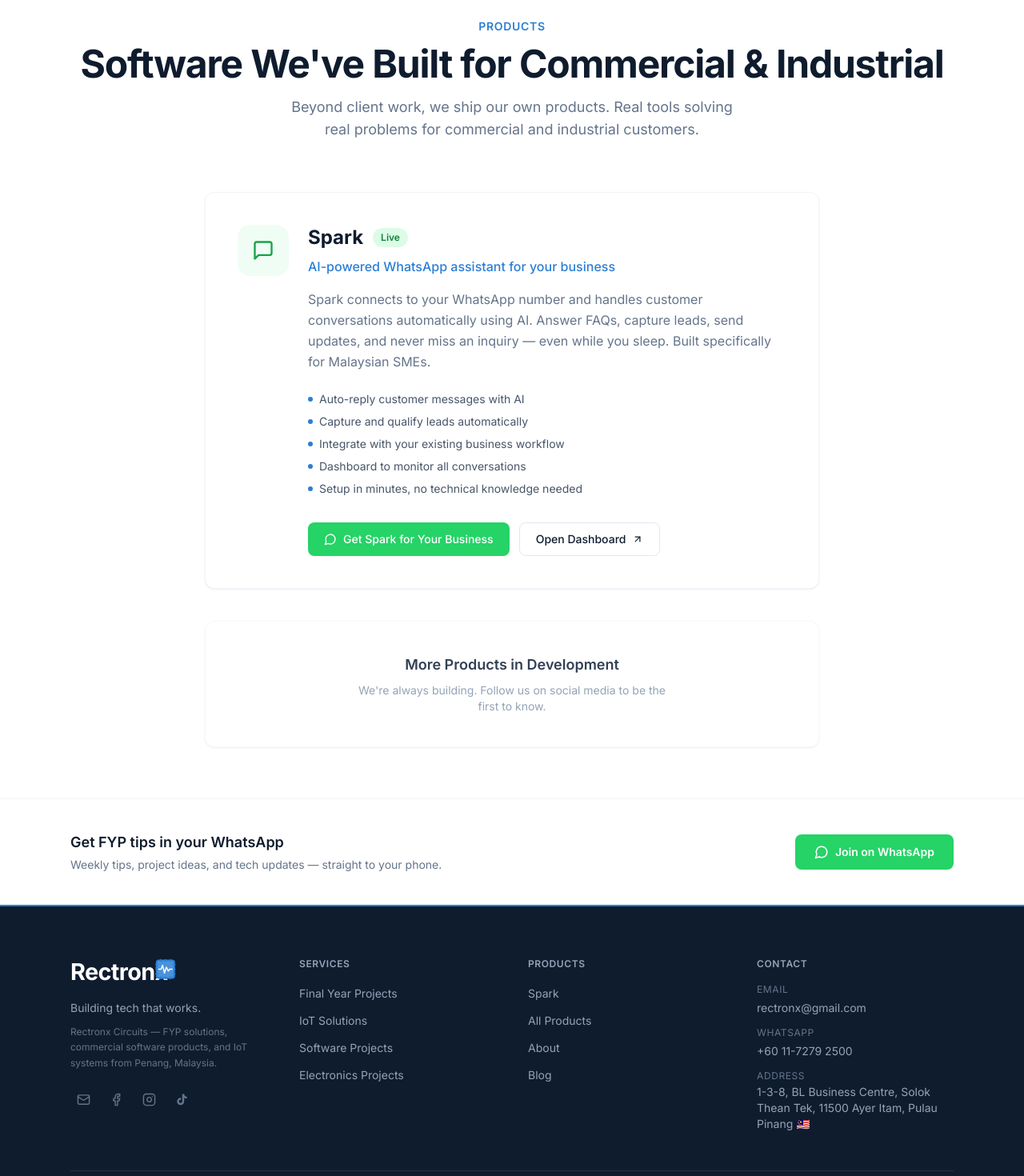
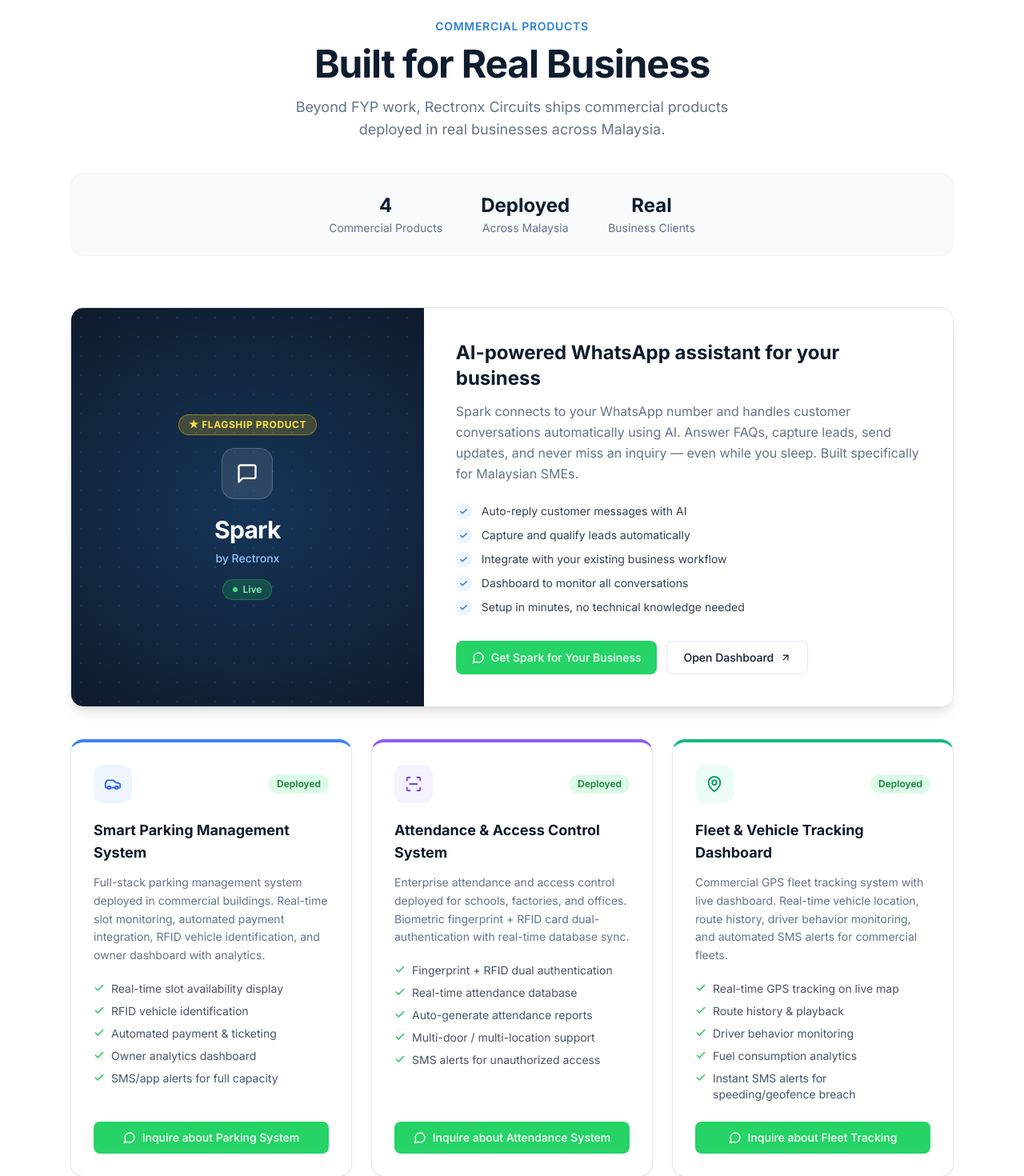
Before and after one commit to mahesh020795/rectronx-website, a Next.js app: page /products in a window 1280 px wide. Shown: the part 140-1610 px from the top of the page at 80% size. Built offline with nearby package versions, Linux system fonts and the light colour scheme.

Commit message:
feat: 4 commercial products, Engineering & Technology Company branding, stats labels

```diff
--- a/app/page.tsx
+++ b/app/page.tsx
@@ -2,9 +2,9 @@
 import Hero from "@/components/home/Hero";
 
 export const metadata: Metadata = {
-  title: "Rectronx Circuits — Penang's FYP Projects & Engineering Studio",
+  title: "Rectronx Circuits — Penang's FYP Projects & Engineering & Technology Company",
   description:
-    "Custom Final Year Projects in IoT, Arduino, ESP32, Raspberry Pi & Software. Penang's trusted engineering studio. Free quote via WhatsApp. Projek Akhir Tahun Malaysia.",
+    "Custom Final Year Projects in IoT, Arduino, ESP32, Raspberry Pi & Software. Penang's trusted engineering & technology company. Free quote via WhatsApp. Projek Akhir Tahun Malaysia.",
 };
 import Services from "@/components/home/Services";
 import Products from "@/components/home/Products";
--- a/app/products/page.tsx
+++ b/app/products/page.tsx
@@ -1,49 +1,151 @@
 import { Metadata } from "next";
-import { MessageSquare, ArrowUpRight } from "lucide-react";
+import { MessageSquare, ArrowUpRight, Car, ScanLine, MapPin, Check } from "lucide-react";
 import WhatsAppButton from "@/components/WhatsAppButton";
 
 export const metadata: Metadata = {
-  title: "Software Products | Spark WhatsApp AI — Rectronx Circuits",
+  title: "Commercial Products | Rectronx Circuits",
   description:
-    "Commercial and industrial software products built by Rectronx Circuits — Spark AI WhatsApp assistant and more.",
+    "4 commercial products deployed across Malaysia by Rectronx Circuits — Spark AI WhatsApp assistant, Smart Parking, Attendance & Access Control, and Fleet Tracking.",
 };
+
+const otherProducts = [
+  {
+    id: "parking",
+    icon: Car,
+    badge: "Deployed",
+    color: "blue",
+    iconBg: "bg-blue-50",
+    iconColor: "text-blue-600",
+    borderColor: "border-t-blue-500",
+    badgeBg: "bg-green-100 text-green-700",
+    title: "Smart Parking Management System",
+    description:
+      "Full-stack parking management system deployed in commercial buildings. Real-time slot monitoring, automated payment integration, RFID vehicle identification, and owner dashboard with analytics.",
+    features: [
+      "Real-time slot availability display",
+      "RFID vehicle identification",
+      "Automated payment & ticketing",
+      "Owner analytics dashboard",
+      "SMS/app alerts for full capacity",
+    ],
+    whatsappMsg: "Hi Rectronx! I'd like to inquire about the Smart Parking Management System.",
+    whatsappLabel: "Inquire about Parking System",
+  },
+  {
+    id: "attendance",
+    icon: ScanLine,
+    badge: "Deployed",
+    color: "violet",
+    iconBg: "bg-violet-50",
+    iconColor: "text-violet-600",
+    borderColor: "border-t-violet-500",
+    badgeBg: "bg-green-100 text-green-700",
+    title: "Attendance & Access Control System",
+    description:
+      "Enterprise attendance and access control deployed for schools, factories, and offices. Biometric fingerprint + RFID card dual-authentication with real-time database sync.",
+    features: [
+      "Fingerprint + RFID dual authentication",
+      "Real-time attendance database",
+      "Auto-generate attendance reports",
+      "Multi-door / multi-location support",
+      "SMS alerts for unauthorized access",
+    ],
+    whatsappMsg: "Hi Rectronx! I'd like to inquire about the Attendance & Access Control System.",
+    whatsappLabel: "Inquire about Attendance System",
+  },
+  {
+    id: "fleet",
+    icon: MapPin,
+    badge: "Deployed",
+    color: "emerald",
+    iconBg: "bg-emerald-50",
+    iconColor: "text-emerald-600",
+    borderColor: "border-t-emerald-500",
+    badgeBg: "bg-green-100 text-green-700",
+    title: "Fleet & Vehicle Tracking Dashboard",
+    description:
+      "Commercial GPS fleet tracking system with live dashboard. Real-time vehicle location, route history, driver behavior monitoring, and automated SMS alerts for commercial fleets.",
+    features: [
+      "Real-time GPS tracking on live map",
+      "Route history & playback",
+      "Driver behavior monitoring",
+      "Fuel consumption analytics",
+      "Instant SMS alerts for speeding/geofence breach",
+    ],
+    whatsappMsg: "Hi Rectronx! I'd like to inquire about the Fleet & Vehicle Tracking Dashboard.",
+    whatsappLabel: "Inquire about Fleet Tracking",
+  },
+];
 
 export default function ProductsPage() {
   return (
     <div className="pt-24">
       <div className="max-w-6xl mx-auto px-4 sm:px-6 py-16">
-        <div className="text-center mb-16">
-          <span className="section-label">Products</span>
+
+        {/* Header */}
+        <div className="text-center mb-10">
+          <span className="section-label">Commercial Products</span>
           <h1 className="mt-3 text-5xl font-bold text-brand-navy tracking-tight">
-            Software We&apos;ve Built for Commercial &amp; Industrial
+            Built for Real Business
           </h1>
           <p className="mt-4 text-slate-500 max-w-xl mx-auto text-lg">
-            Beyond client work, we ship our own products. Real tools solving real problems for commercial and industrial customers.
+            Beyond FYP work, Rectronx Circuits ships commercial products deployed in real businesses across Malaysia.
           </p>
         </div>
 
-        <div id="spark" className="card p-10 max-w-3xl mx-auto">
-          <div className="flex items-start gap-6">
-            <div className="w-16 h-16 rounded-2xl bg-green-50 flex items-center justify-center shrink-0">
-              <MessageSquare size={28} className="text-green-600" />
+        {/* Stats bar */}
+        <div className="flex flex-col sm:flex-row items-center justify-center gap-6 sm:gap-12 mb-16 py-6 bg-slate-50 rounded-2xl border border-slate-100">
+          {[
+            { value: "4", label: "Commercial Products" },
+            { value: "Deployed", label: "Across Malaysia" },
+            { value: "Real", label: "Business Clients" },
+          ].map((s) => (
+            <div key={s.label} className="text-center">
+              <div className="text-2xl font-bold text-brand-navy">{s.value}</div>
+              <div className="text-sm text-slate-500 mt-0.5">{s.label}</div>
             </div>
-            <div className="flex-1">
-              <div className="flex items-center gap-3 mb-2">
-                <h2 className="text-2xl font-bold text-brand-navy">Spark</h2>
-                <span className="text-xs font-semibold bg-green-100 text-green-700 px-2.5 py-1 rounded-full">
+          ))}
+        </div>
+
+        {/* FLAGSHIP — Spark (full width, premium) */}
+        <div id="spark" className="mb-10">
+          <div className="rounded-2xl overflow-hidden border border-slate-200 shadow-lg flex flex-col md:flex-row min-h-0">
+            {/* Left navy panel */}
+            <div
+              className="relative w-full md:w-2/5 bg-brand-navy flex flex-col items-center justify-center py-10 px-8 overflow-hidden"
+              style={{
+                backgroundImage:
+                  "radial-gradient(circle, rgba(43,127,212,0.18) 1px, transparent 1px)",
+                backgroundSize: "24px 24px",
+              }}
+            >
+              <div className="absolute inset-0 bg-[radial-gradient(ellipse_80%_60%_at_50%_50%,rgba(43,127,212,0.25),transparent)]" />
+              <div className="relative flex flex-col items-center text-center">
+                {/* Flagship badge */}
+                <div className="mb-4 inline-flex items-center gap-1.5 bg-yellow-400/20 border border-yellow-400/40 text-yellow-300 text-xs font-bold px-3 py-1 rounded-full uppercase tracking-wider">
+                  ★ Flagship Product
+                </div>
+                <div className="w-16 h-16 rounded-2xl bg-white/10 border border-white/20 flex items-center justify-center mb-5">
+                  <MessageSquare size={28} className="text-white" />
+                </div>
+                <div className="text-3xl font-bold text-white tracking-tight">Spark</div>
+                <div className="mt-2 text-blue-300 text-sm font-medium">by Rectronx</div>
+                <div className="mt-4 inline-flex items-center gap-1.5 bg-green-500/20 border border-green-400/30 text-green-300 text-xs font-semibold px-3 py-1 rounded-full">
+                  <span className="w-1.5 h-1.5 rounded-full bg-green-400" />
                   Live
-                </span>
+                </div>
               </div>
-              <p className="text-brand-blue font-medium mb-4">
+            </div>
+
+            {/* Right content panel */}
+            <div className="w-full md:w-3/5 bg-white p-8 md:p-10 flex flex-col justify-center">
+              <h2 className="text-2xl font-bold text-brand-navy">
                 AI-powered WhatsApp assistant for your business
+              </h2>
+              <p className="mt-3 text-slate-500 leading-relaxed">
+                Spark connects to your WhatsApp number and handles customer conversations automatically using AI. Answer FAQs, capture leads, send updates, and never miss an inquiry — even while you sleep. Built specifically for Malaysian SMEs.
               </p>
-              <p className="text-slate-500 leading-relaxed mb-6">
-                Spark connects to your WhatsApp number and handles customer
-                conversations automatically using AI. Answer FAQs, capture
-                leads, send updates, and never miss an inquiry — even while
-                you sleep. Built specifically for Malaysian SMEs.
-              </p>
-              <ul className="space-y-2 mb-8">
+              <ul className="mt-6 space-y-2.5">
                 {[
                   "Auto-reply customer messages with AI",
                   "Capture and qualify leads automatically",
@@ -51,13 +153,15 @@
                   "Dashboard to monitor all conversations",
                   "Setup in minutes, no technical knowledge needed",
                 ].map((f) => (
-                  <li key={f} className="flex items-center gap-2 text-sm text-slate-600">
-                    <span className="w-1.5 h-1.5 rounded-full bg-brand-blue shrink-0" />
+                  <li key={f} className="flex items-center gap-3 text-sm text-slate-700">
+                    <span className="w-5 h-5 rounded-full bg-brand-blue-light flex items-center justify-center shrink-0">
+                      <Check size={11} className="text-brand-blue" strokeWidth={3} />
+                    </span>
                     {f}
                   </li>
                 ))}
               </ul>
-              <div className="flex flex-wrap gap-3">
+              <div className="mt-8 flex flex-wrap gap-3">
                 <WhatsAppButton
                   label="Get Spark for Your Business"
                   message="Hi! I'm interested in Spark for my business. Can you tell me more?"
@@ -75,12 +179,53 @@
           </div>
         </div>
 
-        <div className="mt-10 card p-10 max-w-3xl mx-auto text-center border-dashed">
-          <h3 className="text-lg font-semibold text-slate-700">More Products in Development</h3>
-          <p className="text-slate-400 text-sm mt-2 max-w-sm mx-auto">
-            We&apos;re always building. Follow us on social media to be the first to know.
-          </p>
+        {/* 3-product grid */}
+        <div className="grid grid-cols-1 md:grid-cols-3 gap-6">
+          {otherProducts.map((product) => {
+            const Icon = product.icon;
+            return (
+              <div
+                key={product.id}
+                id={product.id}
+                className={`rounded-2xl border border-slate-200 shadow-sm hover:shadow-md transition-shadow flex flex-col overflow-hidden border-t-4 ${product.borderColor}`}
+              >
+                <div className="p-7 flex flex-col flex-1">
+                  {/* Icon + badge row */}
+                  <div className="flex items-center justify-between mb-5">
+                    <div className={`w-12 h-12 rounded-xl ${product.iconBg} flex items-center justify-center`}>
+                      <Icon size={22} className={product.iconColor} />
+                    </div>
+                    <span className={`text-xs font-semibold px-2.5 py-1 rounded-full ${product.badgeBg}`}>
+                      {product.badge}
+                    </span>
+                  </div>
+
+                  {/* Title + description */}
+                  <h3 className="text-lg font-bold text-brand-navy mb-3">{product.title}</h3>
+                  <p className="text-sm text-slate-500 leading-relaxed mb-5">{product.description}</p>
+
+                  {/* Features */}
+                  <ul className="space-y-2 mb-6 flex-1">
+                    {product.features.map((f) => (
+                      <li key={f} className="flex items-start gap-2 text-sm text-slate-600">
+                        <Check size={14} className="text-green-500 shrink-0 mt-0.5" strokeWidth={2.5} />
+                        {f}
+                      </li>
+                    ))}
+                  </ul>
+
+                  {/* CTA */}
+                  <WhatsAppButton
+                    label={product.whatsappLabel}
+                    message={product.whatsappMsg}
+                    className="w-full justify-center text-sm"
+                  />
+                </div>
+              </div>
+            );
+          })}
         </div>
+
       </div>
     </div>
   );
--- a/components/Footer.tsx
+++ b/components/Footer.tsx
@@ -61,7 +61,7 @@
                 Building tech that works.
               </p>
               <p className="text-slate-500 text-xs mt-2 leading-relaxed">
-                Rectronx Circuits — FYP solutions, commercial software products, and IoT systems from Penang, Malaysia.
+                Rectronx Circuits — Malaysia&apos;s Engineering &amp; Technology Company. FYP solutions, commercial software, and IoT systems from Penang.
               </p>
 
               {/* Social icons */}
--- a/components/home/Hero.tsx
+++ b/components/home/Hero.tsx
@@ -8,7 +8,7 @@
 
 const stats = [
   { value: "400+", label: "Projects Delivered" },
-  { value: "500+", label: "Happy Students" },
+  { value: "500+", label: "Project Titles Available" },
   { value: "8", label: "Years Active" },
   { value: "12", label: "Commercial Products Built" },
 ];
--- a/components/home/Products.tsx
+++ b/components/home/Products.tsx
@@ -1,14 +1,54 @@
 "use client";
 
 import { motion } from "framer-motion";
-import { MessageSquare, Check, ArrowUpRight } from "lucide-react";
+import { MessageSquare, Car, ScanLine, MapPin, ArrowUpRight } from "lucide-react";
 import Link from "next/link";
 
-const sparkFeatures = [
-  "Automated WhatsApp responses 24/7",
-  "Lead capture & CRM integration",
-  "FAQ handling & smart routing",
-  "Built for Malaysian SMEs",
+const products = [
+  {
+    icon: MessageSquare,
+    name: "Spark",
+    tagline: "AI WhatsApp Assistant",
+    description: "Automate customer conversations for Malaysian SMEs.",
+    badge: "Live",
+    badgeColor: "bg-green-100 text-green-700",
+    iconBg: "bg-green-50",
+    iconColor: "text-green-600",
+    href: "/products#spark",
+  },
+  {
+    icon: Car,
+    name: "Smart Parking System",
+    tagline: "Commercial Building Solution",
+    description: "Real-time slot monitoring & RFID payment integration.",
+    badge: "Deployed",
+    badgeColor: "bg-blue-100 text-blue-700",
+    iconBg: "bg-blue-50",
+    iconColor: "text-blue-600",
+    href: "/products#parking",
+  },
+  {
+    icon: ScanLine,
+    name: "Attendance & Access Control",
+    tagline: "Schools, Factories & Offices",
+    description: "Biometric fingerprint + RFID dual-authentication system.",
+    badge: "Deployed",
+    badgeColor: "bg-violet-100 text-violet-700",
+    iconBg: "bg-violet-50",
+    iconColor: "text-violet-600",
+    href: "/products#attendance",
+  },
+  {
+    icon: MapPin,
+    name: "Fleet Tracking Dashboard",
+    tagline: "GPS Fleet Management",
+    description: "Live GPS tracking, route history & driver behavior monitoring.",
+    badge: "Deployed",
+    badgeColor: "bg-emerald-100 text-emerald-700",
+    iconBg: "bg-emerald-50",
+    iconColor: "text-emerald-600",
+    href: "/products#fleet",
+  },
 ];
 
 export default function Products() {
@@ -18,110 +58,53 @@
         {/* Header */}
         <div className="flex flex-col sm:flex-row sm:items-end justify-between mb-14 gap-4">
           <div>
-            <span className="section-label">Our Products</span>
+            <span className="section-label">Commercial Products</span>
             <h2 className="mt-3 text-4xl font-bold text-brand-navy tracking-tight">
-              Software We&apos;ve Built
+              Built for Real Business
             </h2>
             <p className="mt-4 text-slate-500 max-w-xl">
-              Beyond client work, we ship our own products. Real tools solving
-              real problems.
+              4 products deployed across Malaysia for real businesses.
             </p>
           </div>
           <Link href="/products" className="btn-secondary shrink-0">
-            All Products <ArrowUpRight size={14} />
+            View All Products <ArrowUpRight size={14} />
           </Link>
         </div>
 
-        {/* Spark Premium Card */}
+        {/* 2x2 product grid */}
+        <div className="grid grid-cols-1 sm:grid-cols-2 gap-5">
+          {products.map((product, i) => {
+            const Icon = product.icon;
+            return (
               <motion.div
+                key={product.name}
                 initial={{ opacity: 0, y: 24 }}
                 whileInView={{ opacity: 1, y: 0 }}
                 viewport={{ once: true }}
-          transition={{ duration: 0.5 }}
-          className="rounded-2xl overflow-hidden border border-slate-100 shadow-lg flex flex-col md:flex-row min-h-0"
+                transition={{ duration: 0.4, delay: i * 0.08 }}
               >
-          {/* Left navy panel — 40% */}
-          <div
-            className="relative w-full md:w-2/5 bg-brand-navy flex flex-col items-center justify-center py-10 px-8 overflow-hidden"
-            style={{
-              backgroundImage:
-                "radial-gradient(circle, rgba(43,127,212,0.18) 1px, transparent 1px)",
-              backgroundSize: "24px 24px",
-            }}
+                <Link
+                  href={product.href}
+                  className="flex items-start gap-4 p-6 bg-white rounded-2xl border border-slate-100 shadow-sm hover:shadow-md transition-shadow group"
                 >
-            {/* Subtle glow */}
-            <div className="absolute inset-0 bg-[radial-gradient(ellipse_80%_60%_at_50%_50%,rgba(43,127,212,0.25),transparent)]" />
-
-            <div className="relative flex flex-col items-center text-center">
-              <div className="w-16 h-16 rounded-2xl bg-white/10 border border-white/20 flex items-center justify-center mb-5">
-                <MessageSquare size={28} className="text-white" />
+                  <div className={`w-12 h-12 rounded-xl ${product.iconBg} flex items-center justify-center shrink-0`}>
+                    <Icon size={22} className={product.iconColor} />
                   </div>
-              <div className="text-3xl font-bold text-white tracking-tight">Spark</div>
-              <div className="mt-2 text-blue-300 text-sm font-medium">by Rectronx</div>
-              <div className="mt-4 inline-flex items-center gap-1.5 bg-green-500/20 border border-green-400/30 text-green-300 text-xs font-semibold px-3 py-1 rounded-full">
-                <span className="w-1.5 h-1.5 rounded-full bg-green-400" />
-                Live
+                  <div className="flex-1 min-w-0">
+                    <div className="flex items-center gap-2 mb-1 flex-wrap">
+                      <h3 className="font-semibold text-brand-navy text-sm">{product.name}</h3>
+                      <span className={`text-xs font-semibold px-2 py-0.5 rounded-full ${product.badgeColor}`}>
+                        {product.badge}
+                      </span>
                     </div>
+                    <p className="text-xs text-brand-blue font-medium mb-1">{product.tagline}</p>
+                    <p className="text-xs text-slate-500 leading-relaxed">{product.description}</p>
                   </div>
+                </Link>
+              </motion.div>
+            );
+          })}
         </div>
-
-          {/* Right content panel — 60% */}
-          <div className="w-full md:w-3/5 bg-white p-8 md:p-10 flex flex-col justify-center">
-            <h3 className="text-2xl font-bold text-brand-navy">
-              AI-powered WhatsApp assistant for your business
-            </h3>
-            <p className="mt-3 text-slate-500 leading-relaxed">
-              Automate customer conversations, answer FAQs, capture leads, and manage
-              inquiries — all through WhatsApp. Built for Malaysian SMEs who want to
-              scale support without scaling headcount.
-            </p>
-
-            {/* Features list */}
-            <ul className="mt-6 space-y-2.5">
-              {sparkFeatures.map((f) => (
-                <li key={f} className="flex items-center gap-3 text-sm text-slate-700">
-                  <span className="w-5 h-5 rounded-full bg-brand-blue-light flex items-center justify-center shrink-0">
-                    <Check size={11} className="text-brand-blue" strokeWidth={3} />
-                  </span>
-                  {f}
-                </li>
-              ))}
-            </ul>
-
-            {/* CTAs */}
-            <div className="mt-8 flex flex-col sm:flex-row gap-3">
-              <Link
-                href="/products#spark"
-                className="btn-primary inline-flex items-center gap-2 text-sm px-5 py-2.5"
-              >
-                Learn More <ArrowUpRight size={14} />
-              </Link>
-              <Link
-                href="/products#spark"
-                className="btn-secondary inline-flex items-center gap-2 text-sm px-5 py-2.5"
-              >
-                See Demo
-              </Link>
-            </div>
-          </div>
-        </motion.div>
-
-        {/* Coming soon card */}
-        <motion.div
-          initial={{ opacity: 0, y: 24 }}
-          whileInView={{ opacity: 1, y: 0 }}
-          viewport={{ once: true }}
-          transition={{ duration: 0.4, delay: 0.2 }}
-          className="mt-6 rounded-2xl border-2 border-dashed border-slate-200 p-8 flex flex-col items-center justify-center text-center"
-        >
-          <div className="w-12 h-12 rounded-xl bg-slate-100 flex items-center justify-center mb-4">
-            <span className="text-2xl font-light text-slate-400">+</span>
-          </div>
-          <h3 className="font-semibold text-slate-700">More Coming Soon</h3>
-          <p className="text-slate-400 text-sm mt-2">
-            We&apos;re always building. Follow us to stay updated.
-          </p>
-        </motion.div>
       </div>
     </section>
   );
```
Also changed, not shown: app/about/page.tsx (+5 -5 lines), app/layout.tsx (+6 -6 lines). Lines whose indentation alone changed are shown as unchanged.
